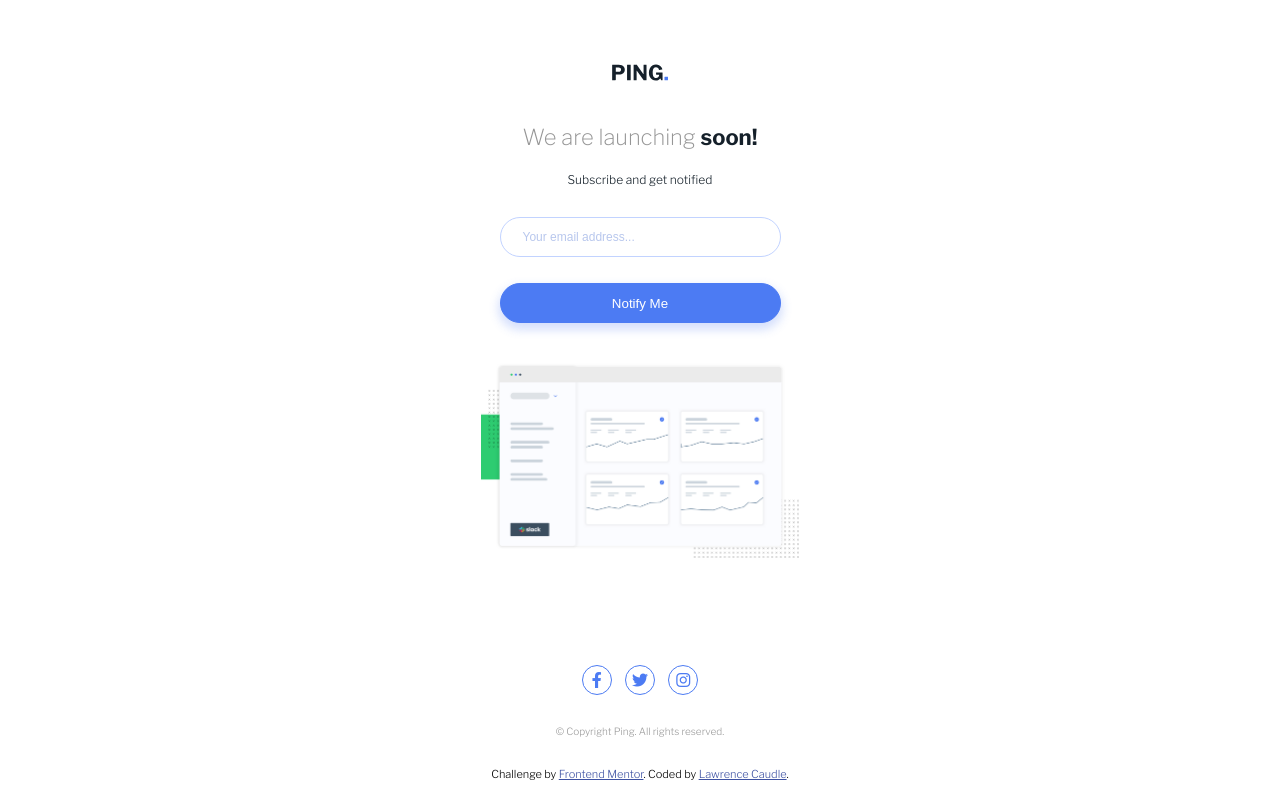
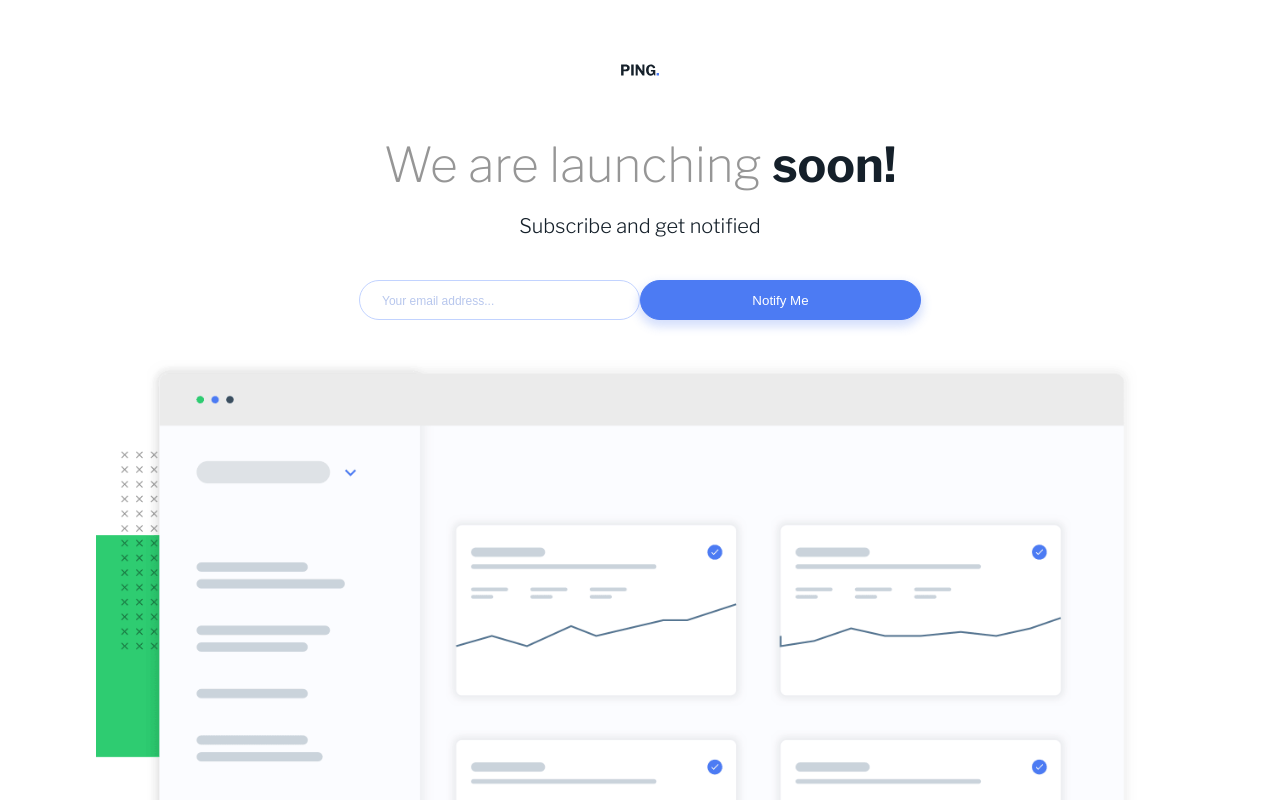
Before and after one commit to ltc870/pingsinglecolumncomingsoon, a React (Vite) app: page / in a window 1280 px wide. Shown: the top 800 px of the page. Built offline with nearby package versions, Linux system fonts and the light colour scheme.

Commit message:
added desktop media query, adjusted sizes and spacing

```diff
--- a/src/css/styles.css
+++ b/src/css/styles.css
@@ -160,6 +160,27 @@
   margin-bottom: 3em;
 }
 
+@media (min-width: 800px) {
+  .container {
+    max-width: 1440px;
+    width: 100%;
+  }
+
+  .main-logo {
+    width: 3%;
+  }
+
+  .main-title {
+    font-size: 3rem;
+    margin-bottom: 0;
+  }
+
+  .main-text {
+    font-size: 1.25rem;
+    margin-bottom: 1rem;
+  }
+}
+
 .attribution {
     font-size: 11px;
     text-align: center;
```
